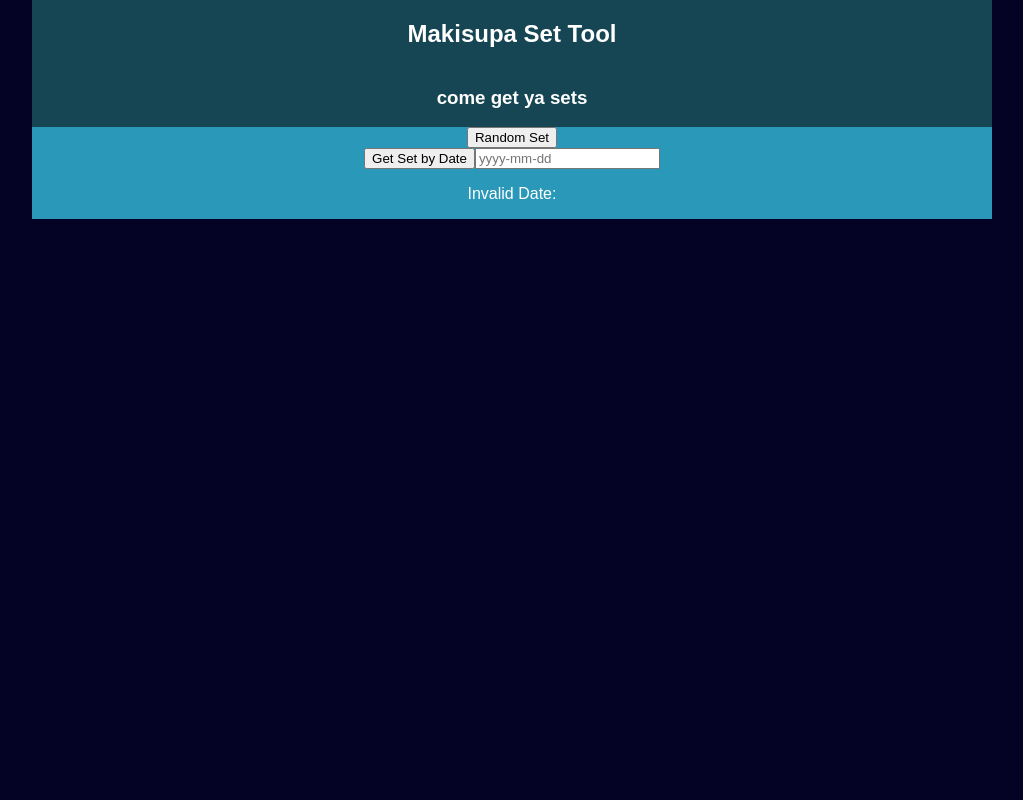
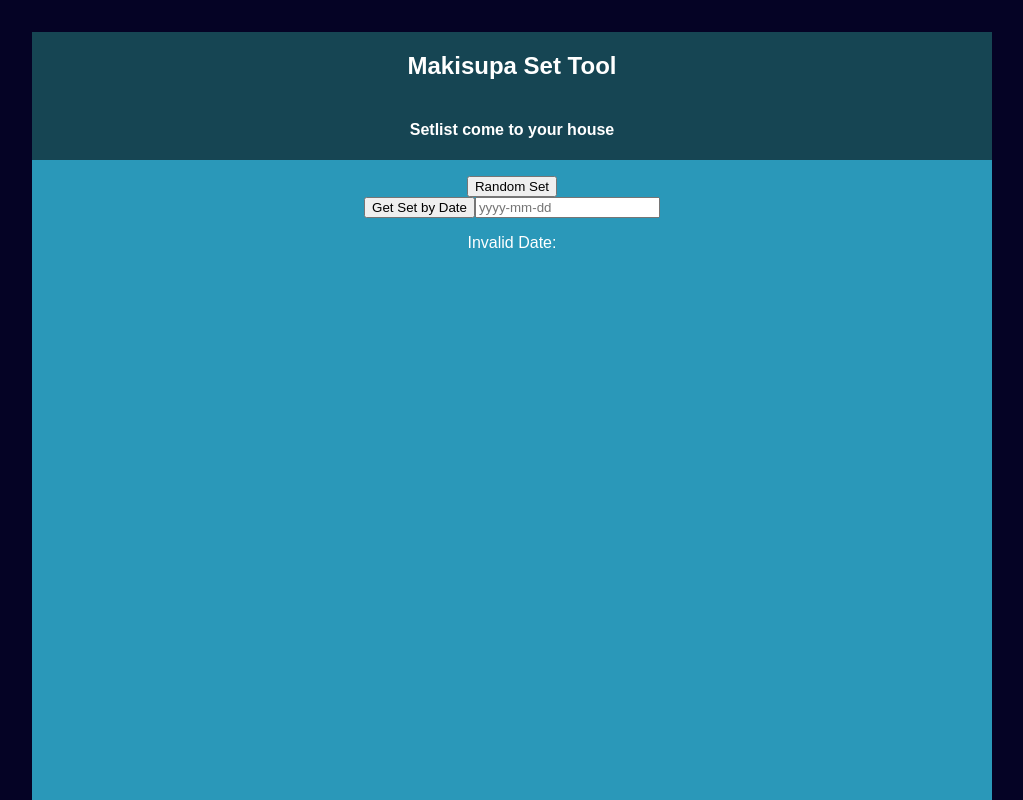
Before and after one commit to billbaincodes/carini-app, a React (Create React App) app: page / in a window 1280 px wide. Shown: the top 800 px of the page, without its empty margins (128-1151 px from the left). Built offline with nearby package versions, Linux system fonts and the light colour scheme.

Commit message:
Added padded, changed site header text

```diff
--- a/src/App.css
+++ b/src/App.css
@@ -29,6 +29,7 @@
 
 body {
   background-color: rgb(0, 0, 46);
+  padding: 2em;
 }
 
 .container {
@@ -43,6 +44,8 @@ body {
 .buttonContainer {
   background-color: rgb(42, 152, 185);
   color: white;
+  height: 100vh;
+  padding: 1em;
 }
 
 body {
--- a/src/App.js
+++ b/src/App.js
@@ -9,7 +9,7 @@ class App extends Component {
     return (
       <div className="container">
         <h2>Makisupa Set Tool</h2>
-        <h3>come get ya sets</h3>
+        <h4>Setlist come to your house</h4>
         <div className="buttonContainer">
           <RandomSetGetter />
           <GetSetByDate />
```
